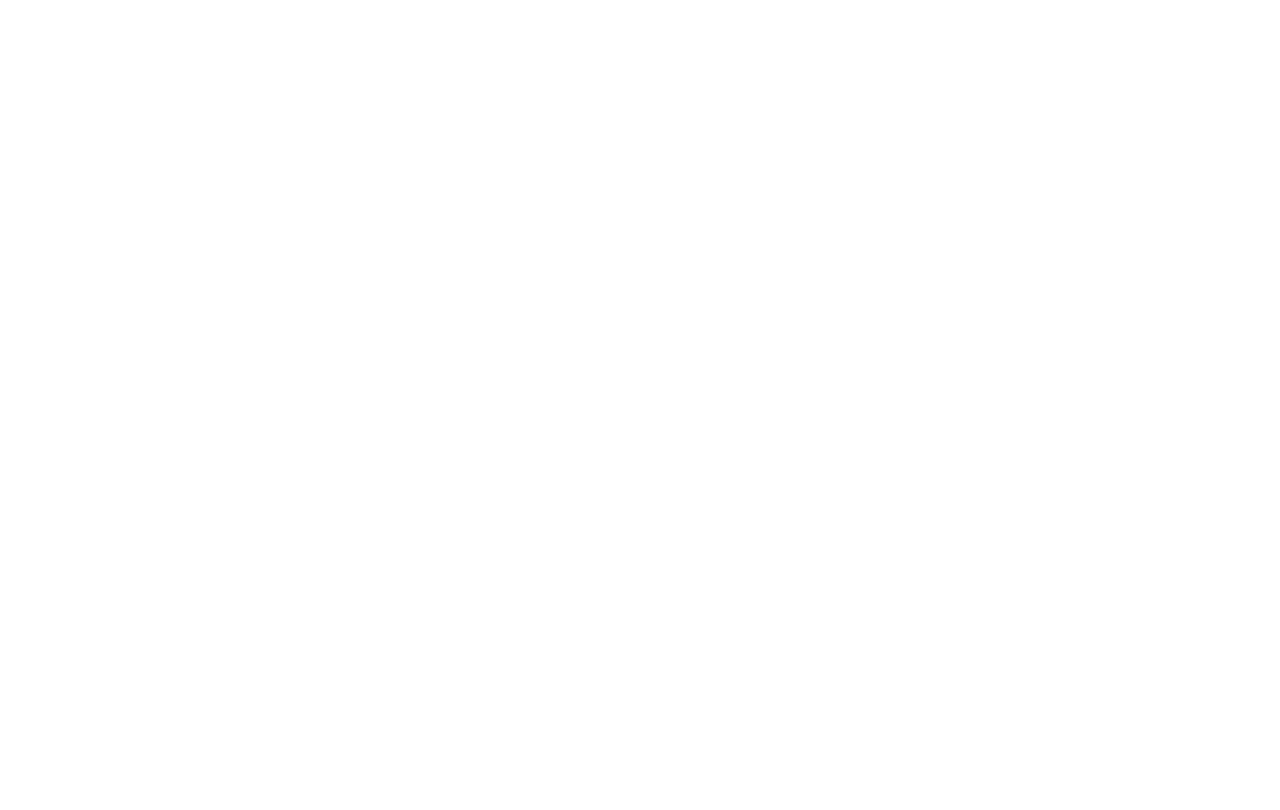
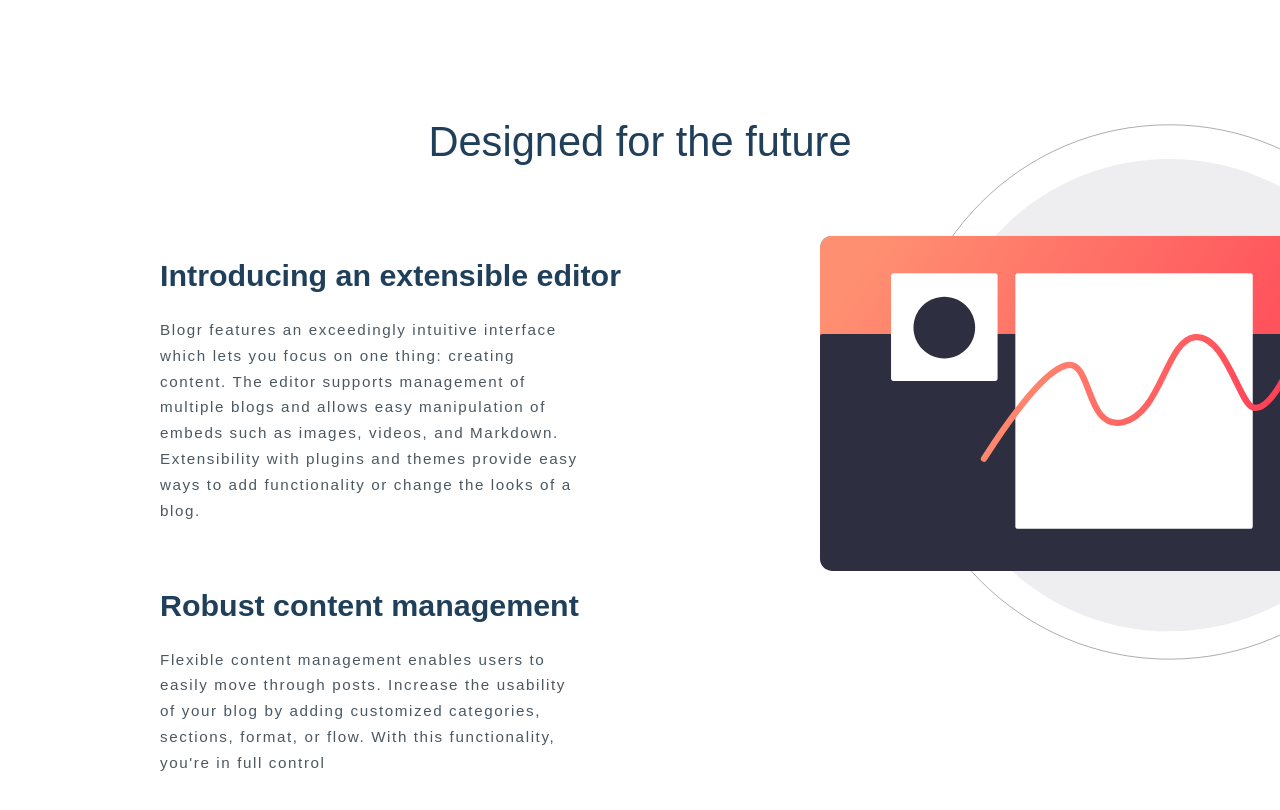
Before and after one commit to Brnjak6/frontendmentor_blogr, a React (Create React App) app: page / in a window 1280 px wide. Shown: the part 562-1372 px from the top of the page. Before the commit the page ends 800 px from the top, so only its background shows below. Built offline with nearby package versions, Linux system fonts and the light colour scheme.

Commit message:
intro part implemented

```diff
--- a/src/App.js
+++ b/src/App.js
@@ -1,10 +1,12 @@
 import "./styles/Base.scss";
 import Header from "./components/Header";
+import Intro from "./components/Intro";
 
 function App() {
   return (
     <div>
-      <Header>Hello</Header>
+      <Header />
+      <Intro />
     </div>
   );
 }
--- /dev/null
+++ b/src/components/Intro.js
@@ -0,0 +1,40 @@
+import React from "react";
+import styles from "../styles/Intro.module.scss";
+import Illustration from "../svgs/Illustration";
+
+function Intro() {
+  return (
+    <div className={styles.container}>
+      <h1 className={styles.title}>Designed for the future</h1>
+      <section className={styles.description}>
+        <div className={styles.left}>
+          <div className={styles.left_introduction}>
+            <h4>Introducing an extensible editor</h4>
+            <p>
+              Blogr features an exceedingly intuitive interface which lets you
+              focus on one thing: creating content. The editor supports
+              management of multiple blogs and allows easy manipulation of
+              embeds such as images, videos, and Markdown. Extensibility with
+              plugins and themes provide easy ways to add functionality or
+              change the looks of a blog.
+            </p>
+          </div>
+          <div className={styles.left_robust}>
+            <h4>Robust content management</h4>
+            <p>
+              Flexible content management enables users to easily move through
+              posts. Increase the usability of your blog by adding customized
+              categories, sections, format, or flow. With this functionality,
+              you're in full control
+            </p>
+          </div>
+        </div>
+        <div className={styles.right}>
+          <Illustration />
+        </div>
+      </section>
+    </div>
+  );
+}
+
+export default Intro;
--- a/src/styles/Base.scss
+++ b/src/styles/Base.scss
@@ -6,7 +6,7 @@ body {
   margin: 0;
   font-family: "Ubuntu", sans-serif;
   overflow-x: hidden;
-  color: $white;
+  color: $very-dark-blue;
   font-size: 16px;
   -webkit-tap-highlight-color: transparent;
 }
@@ -42,3 +42,9 @@ button {
   margin-left: 0.4rem;
   margin-top: 0.25rem;
 }
+
+.illustration_desktop {
+  width: 110%;
+  height: 100%;
+  transform: translate(100px, -70px);
+}
--- a/src/styles/Header.module.scss
+++ b/src/styles/Header.module.scss
@@ -6,6 +6,7 @@
   border-radius: 0 0 0 5rem;
   background: url("../images/header.png");
   background-size: cover;
+  color: $white;
 }
 
 .navigation {
--- /dev/null
+++ b/src/styles/Intro.module.scss
@@ -0,0 +1,40 @@
+@import "Variables.scss";
+
+.container {
+  margin-top: 15vh;
+}
+
+.title {
+  text-align: center;
+  font-weight: 500;
+  font-size: 2.6rem;
+}
+
+.description {
+  display: flex;
+  font-family: "Overpass", sans-serif;
+}
+
+.left {
+  width: 50vw;
+  padding: 2.5rem 0 0 10rem;
+
+  h4 {
+    font-size: 1.9rem;
+    margin: 1.5rem 0;
+  }
+
+  p {
+    width: 75%;
+    font-size: 0.95rem;
+    letter-spacing: 0.1rem;
+    line-height: 1.7;
+    color: $very-dark-greyish-blue;
+    margin-bottom: 4rem;
+  }
+}
+
+.right {
+  width: 50vw;
+  height: 100%;
+}
--- /dev/null
+++ b/src/svgs/Illustration.js
@@ -0,0 +1,132 @@
+import React from "react";
+
+function Illustration() {
+  return (
+    <svg
+      className="illustration_desktop"
+      width="785"
+      height="683"
+      viewBox="0 0 785 683"
+      fill="none"
+      xmlns="http://www.w3.org/2000/svg"
+    >
+      <path
+        opacity="0.08"
+        d="M745 346.5C745 512.185 610.685 646.5 445 646.5C279.315 646.5 145 512.185 145 346.5V344.5C145 178.815 279.315 44.5 445 44.5C610.685 44.5 745 178.815 745 344.5V346.5Z"
+        fill="#2D2E40"
+      />
+      <path
+        opacity="0.5"
+        d="M784.5 342.5C784.5 530.001 632.501 682 445 682C257.499 682 105.5 530.001 105.5 342.5V340.5C105.5 152.999 257.499 1 445 1C632.501 1 784.5 152.999 784.5 340.5V342.5Z"
+        stroke="#2D2E40"
+      />
+      <mask
+        id="mask0"
+        maskUnits="userSpaceOnUse"
+        x="0"
+        y="142"
+        width="642"
+        height="428"
+      >
+        <path
+          d="M627 142.5H15C6.71573 142.5 0 149.216 0 157.5V554.5C0 562.784 6.71573 569.5 15 569.5H627C635.284 569.5 642 562.784 642 554.5V157.5C642 149.216 635.284 142.5 627 142.5Z"
+          fill="white"
+        />
+      </mask>
+      <g mask="url(#mask0)">
+        <g filter="url(#filter0_d)">
+          <path
+            d="M627 142.5H15C6.71573 142.5 0 149.216 0 157.5V554.5C0 562.784 6.71573 569.5 15 569.5H627C635.284 569.5 642 562.784 642 554.5V157.5C642 149.216 635.284 142.5 627 142.5Z"
+            fill="black"
+          />
+        </g>
+        <path
+          d="M627 142.5H15C6.71573 142.5 0 149.216 0 157.5V554.5C0 562.784 6.71573 569.5 15 569.5H627C635.284 569.5 642 562.784 642 554.5V157.5C642 149.216 635.284 142.5 627 142.5Z"
+          fill="url(#paint0_linear)"
+        />
+        <path
+          d="M3 267.5H639C639.796 267.5 640.559 267.816 641.121 268.379C641.684 268.941 642 269.704 642 270.5V566.5C642 567.296 641.684 568.059 641.121 568.621C640.559 569.184 639.796 569.5 639 569.5H3C2.20435 569.5 1.44129 569.184 0.87868 568.621C0.31607 568.059 0 567.296 0 566.5L0 270.5C0 269.704 0.31607 268.941 0.87868 268.379C1.44129 267.816 2.20435 267.5 3 267.5V267.5Z"
+          fill="#2D2E40"
+        />
+        <path
+          d="M223.308 190.209H93.5229C91.8661 190.209 90.5229 191.552 90.5229 193.209V324.374C90.5229 326.031 91.8661 327.374 93.5229 327.374H223.308C224.965 327.374 226.308 326.031 226.308 324.374V193.209C226.308 191.552 224.965 190.209 223.308 190.209Z"
+          fill="white"
+        />
+        <path
+          d="M158.416 298.748C180.124 298.748 197.722 281.126 197.722 259.388C197.722 237.65 180.124 220.028 158.416 220.028C136.708 220.028 119.11 237.65 119.11 259.388C119.11 281.126 136.708 298.748 158.416 298.748Z"
+          fill="#2D2E40"
+        />
+        <path
+          d="M548.477 190.209H251.939C250.282 190.209 248.939 191.552 248.939 193.209V512.826C248.939 514.483 250.282 515.826 251.939 515.826H548.477C550.134 515.826 551.477 514.483 551.477 512.826V193.209C551.477 191.552 550.134 190.209 548.477 190.209Z"
+          fill="white"
+        />
+      </g>
+      <path
+        d="M209 426.5C256.125 353.133 290.977 313.487 313.557 307.562C347.427 298.676 337.322 390.702 386.092 380.035C434.862 369.369 440.808 276.061 477.695 271.665C514.582 267.268 534.097 352.611 550.21 360.475C560.952 365.716 574.215 354.381 590 326.468"
+        stroke="url(#paint1_linear)"
+        stroke-width="8"
+        stroke-linecap="round"
+      />
+      <defs>
+        <filter
+          id="filter0_d"
+          x="-40"
+          y="122.5"
+          width="722"
+          height="507"
+          filterUnits="userSpaceOnUse"
+          color-interpolation-filters="sRGB"
+        >
+          <feFlood flood-opacity="0" result="BackgroundImageFix" />
+          <feColorMatrix
+            in="SourceAlpha"
+            type="matrix"
+            values="0 0 0 0 0 0 0 0 0 0 0 0 0 0 0 0 0 0 127 0"
+            result="hardAlpha"
+          />
+          <feOffset dy="20" />
+          <feGaussianBlur stdDeviation="20" />
+          <feColorMatrix
+            type="matrix"
+            values="0 0 0 0 0.421822 0 0 0 0 0.554338 0 0 0 0 0.89371 0 0 0 0.243444 0"
+          />
+          <feBlend
+            mode="normal"
+            in2="BackgroundImageFix"
+            result="effect1_dropShadow"
+          />
+          <feBlend
+            mode="normal"
+            in="SourceGraphic"
+            in2="effect1_dropShadow"
+            result="shape"
+          />
+        </filter>
+        <linearGradient
+          id="paint0_linear"
+          x1="-3.44405e-06"
+          y1="261.552"
+          x2="532.2"
+          y2="615.531"
+          gradientUnits="userSpaceOnUse"
+        >
+          <stop stop-color="#FF8F71" />
+          <stop offset="1" stop-color="#FF3E55" />
+        </linearGradient>
+        <linearGradient
+          id="paint1_linear"
+          x1="209"
+          y1="336.174"
+          x2="544.853"
+          y2="472.804"
+          gradientUnits="userSpaceOnUse"
+        >
+          <stop stop-color="#FF8F71" />
+          <stop offset="1" stop-color="#FF3E55" />
+        </linearGradient>
+      </defs>
+    </svg>
+  );
+}
+
+export default Illustration;
```
